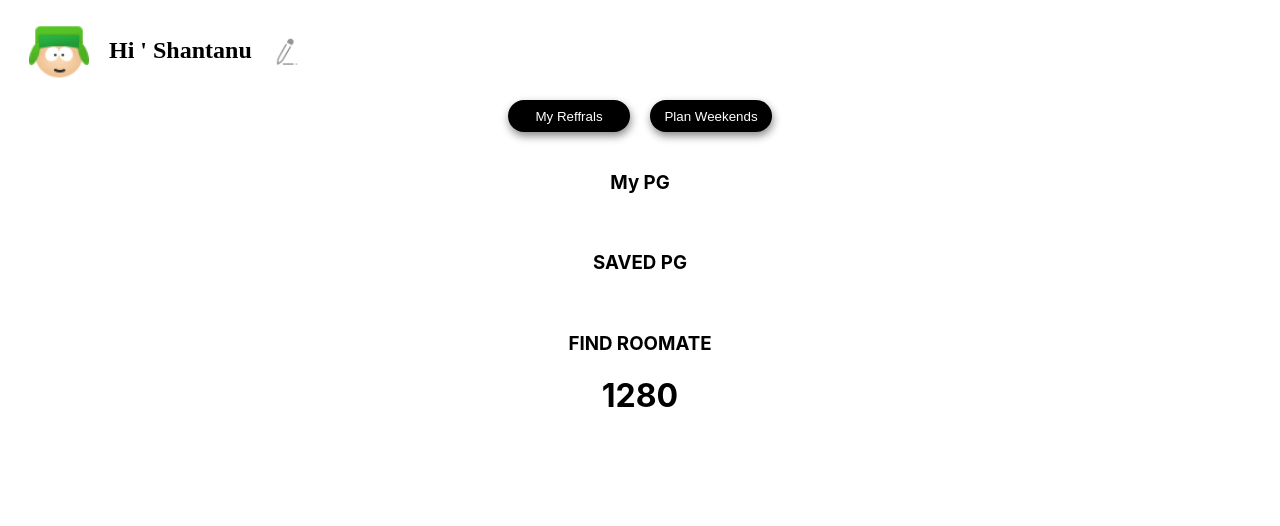
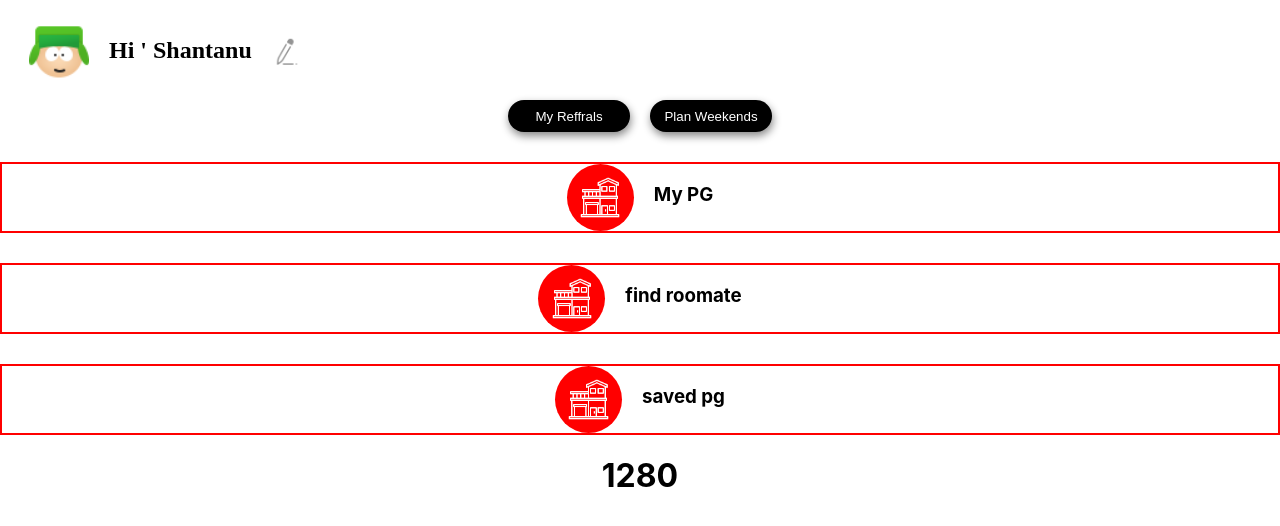
Before and after one commit to Shanpkt/appna_pg, a React (Create React App) app: page /Profile in a window 1280 px wide. Shown: the top 526 px of the page. Built offline with nearby package versions, Linux system fonts and the light colour scheme.

Commit message:
first commit

```diff
--- a/src/molecules/login.js
+++ b/src/molecules/login.js
@@ -48,6 +48,7 @@ function signupredirect(){
       localStorage.setItem("logindetails",JSON.stringify(e.data.data))
       navigate("/PGselect")
     }
+ //   console.log(e)
   })
 
   })
--- /dev/null
+++ b/src/molecules/personalOption.css
@@ -0,0 +1,24 @@
+.option_slide{
+    border: 2px solid red;
+    display: flex;
+    justify-content: center;
+    margin-top: 30px;
+
+
+}
+
+.circle_icon{
+    width: 67PX;
+    height: 67PX;
+    border-radius: 50px;
+    background-color: red;
+    margin-right: 20px;
+    display: flex;
+    justify-content: center;
+    align-items: center;
+
+}
+
+.circle_icon img{
+    width: 60%;
+}
--- a/src/molecules/personalOption.js
+++ b/src/molecules/personalOption.js
@@ -1,14 +1,32 @@
 import React from 'react'
-
+import "./personalOption.css"
+import bulding from "../images/icons8-house-64.png"
 function PersonalOption() {
   return (
     <div>
-        <img  />
+        <div className='option_slide' >
+        <div className='circle_icon'>
+        <img src={bulding} />
+        </div>
         <h3>My PG</h3>
-        <img  />
-        <h3>SAVED PG</h3>
-        <img  />
-        <h3>FIND ROOMATE</h3>
+
+        </div>
+        <div className='option_slide' >
+        <div className='circle_icon'>
+        <img src={bulding} />
+        </div>
+        <h3>find roomate</h3>
+
+        </div>
+        <div className='option_slide' >
+        <div className='circle_icon'>
+        <img src={bulding} />
+        </div>
+        <h3>saved pg</h3>
+
+        </div>
+
+
     </div>
   )
 }
```
Also changed, not shown: src/images/icons8-house-64.png (added).
